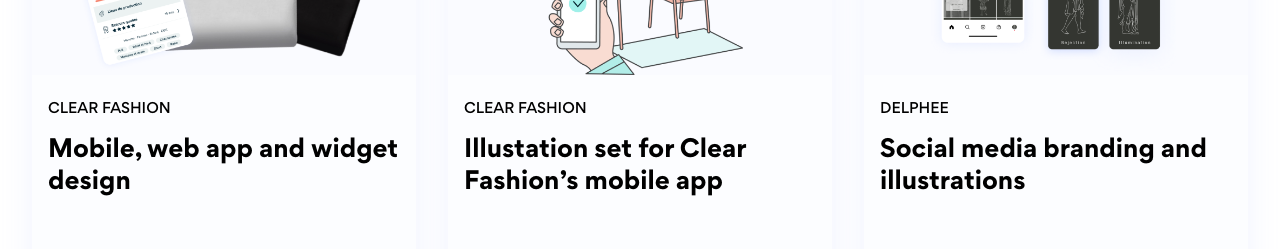
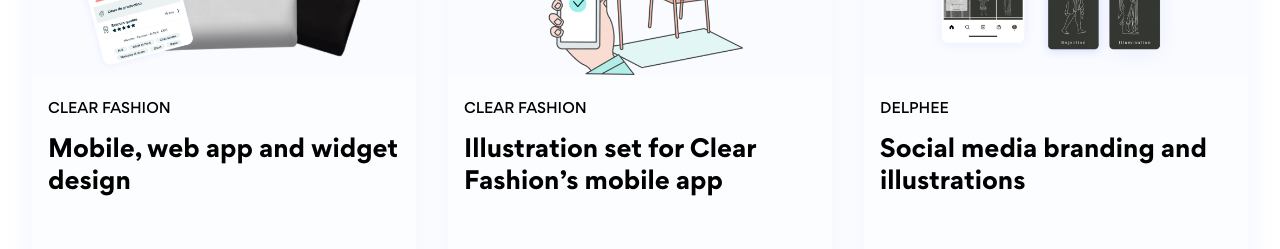
Before and after one commit to fflurp/fflurpage, a Next.js app: page / in a window 1280 px wide. Shown: the part 1060-1309 px from the top of the page. Built offline with nearby package versions, Linux system fonts and the light colour scheme.

Commit message:
fix copy

```diff
--- a/components/Card.tsx
+++ b/components/Card.tsx
@@ -23,7 +23,6 @@
   tags,
 }) => {
   return (
-    // box-shadow: 0px 4px 32px rgba(167, 188, 255, 0.16)
     <div className="w-full flex-1 rounded-3xl shadow-[0_4px_32px_rgba(167,188,255,0.16)]">
       <Link href={link}>
         <a>
--- a/pages/index.tsx
+++ b/pages/index.tsx
@@ -39,7 +39,7 @@
           />
           <Card
             title="CLEAR FASHION"
-            description={"Illustation set for Clear Fashion’s mobile app "}
+            description={"Illustration set for Clear Fashion’s mobile app "}
             link={"/projects/clear-fashion-illustration"}
             image={"/Project/CF-illu/Banniere/CF_illu_banner-2.png"}
             tags={[
--- a/pages/projects/index.tsx
+++ b/pages/projects/index.tsx
@@ -28,7 +28,7 @@
           />
           <Card
             title="CLEAR FASHION"
-            description={"Illustation set for Clear Fashion’s mobile app "}
+            description={"Illustration set for Clear Fashion’s mobile app "}
             link={"/projects/clear-fashion-illustration"}
             image={"/Project/CF-illu/Banniere/CF_illu_banner-2.png"}
             tags={[
```
Also changed, not shown: 1 other file (tests, documents, lock files or other folders).
